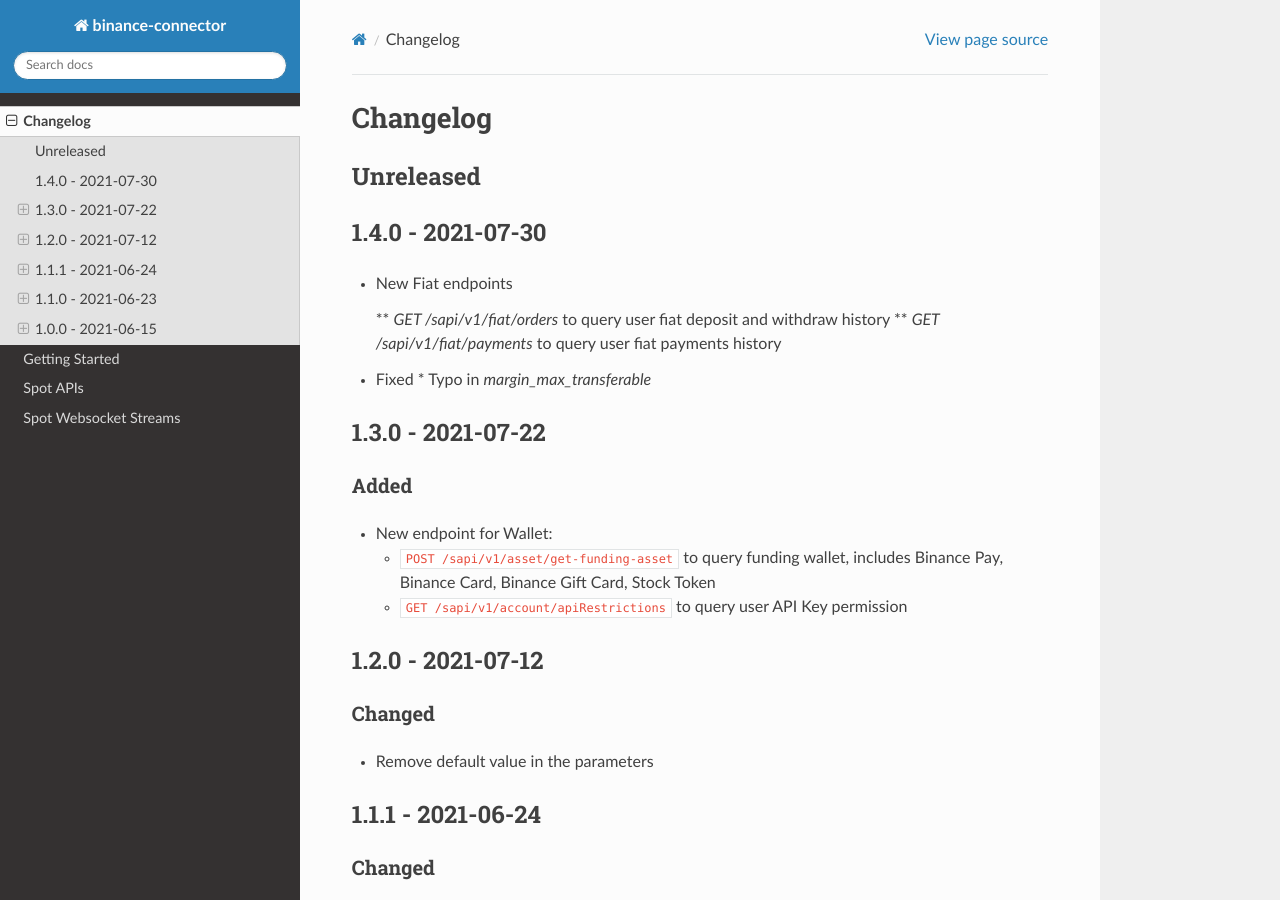
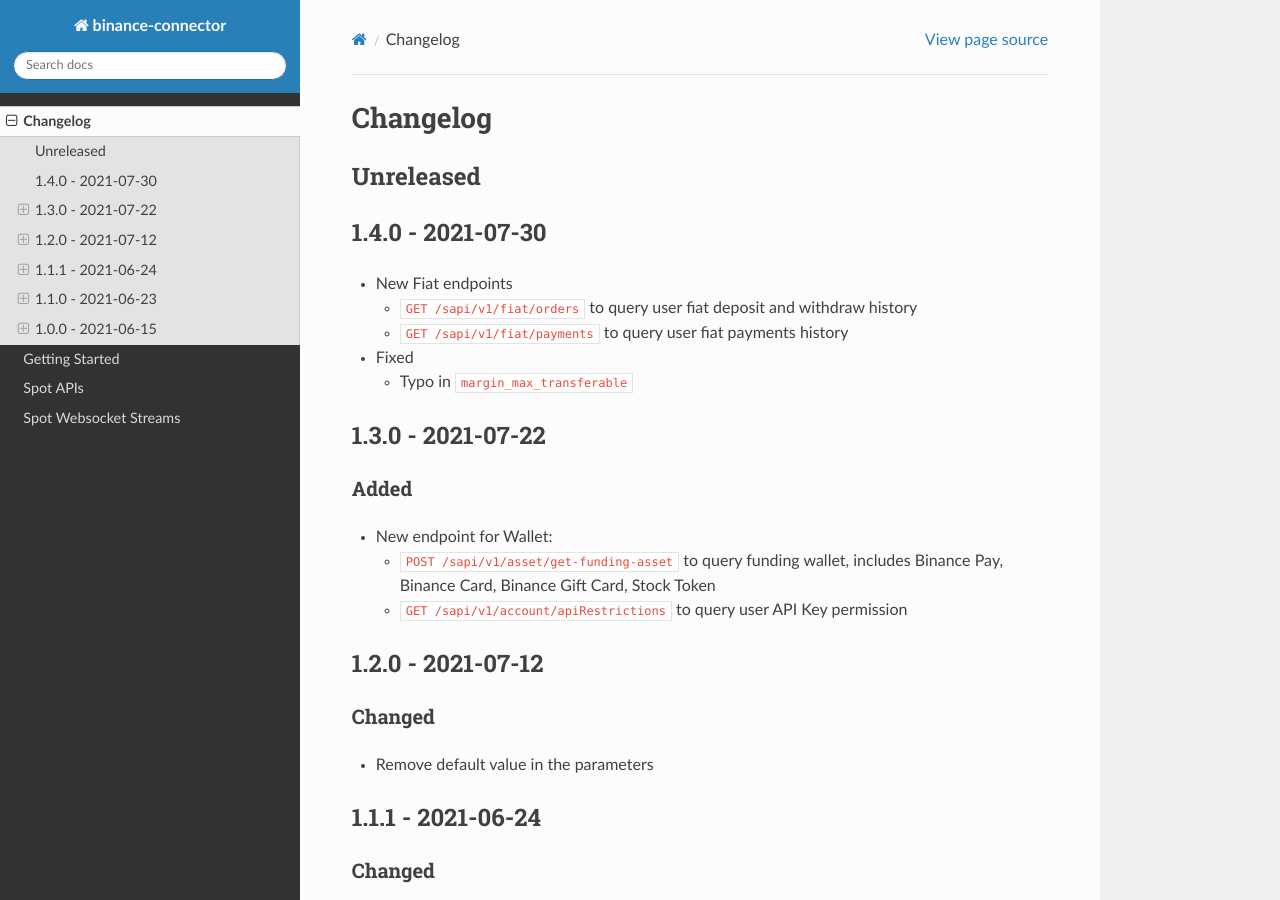
Before and after one commit to binance/binance-connector-python, a Sphinx documentation site: the page built from docs/source/CHANGELOG.rst, in a window 1280 px wide and 900 px high. Built offline with Sphinx 7.4.7 and the Read the Docs theme 2.0.0, drawn with Linux system fonts in a browser that asks for light colours.

```diff
--- a/docs/source/CHANGELOG.rst
+++ b/docs/source/CHANGELOG.rst
@@ -9,11 +9,12 @@ Unreleased
 ------------------
 * New Fiat endpoints
 
-  ** `GET /sapi/v1/fiat/orders` to query user fiat deposit and withdraw history
-  ** `GET /sapi/v1/fiat/payments` to query user fiat payments history
+  * ``GET /sapi/v1/fiat/orders`` to query user fiat deposit and withdraw history
+  * ``GET /sapi/v1/fiat/payments`` to query user fiat payments history
 
 * Fixed
-  * Typo in `margin_max_transferable`
+
+  * Typo in ``margin_max_transferable``
 
 1.3.0 - 2021-07-22
 ------------------
```
Also changed, not shown: README.md (+1 -1 lines).
